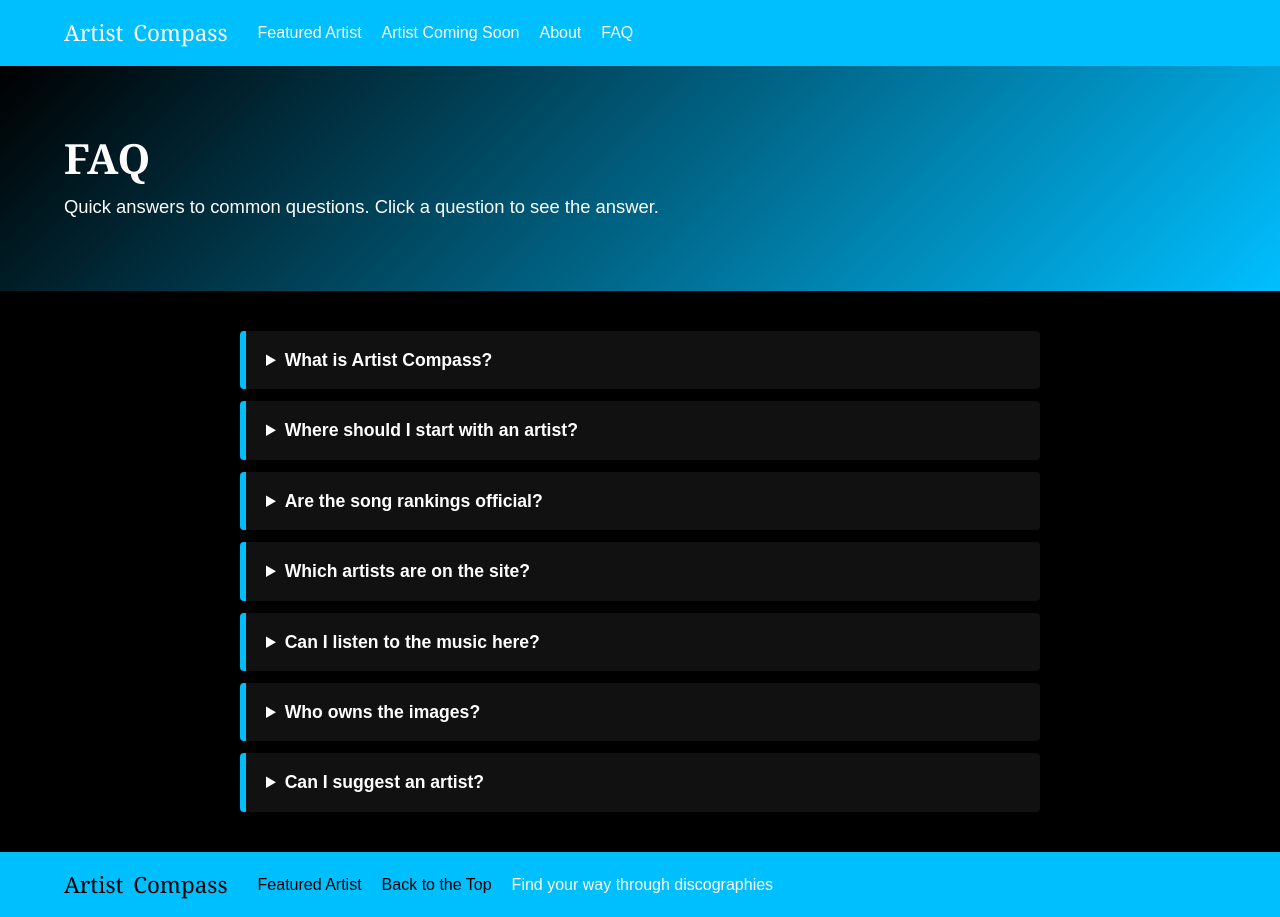
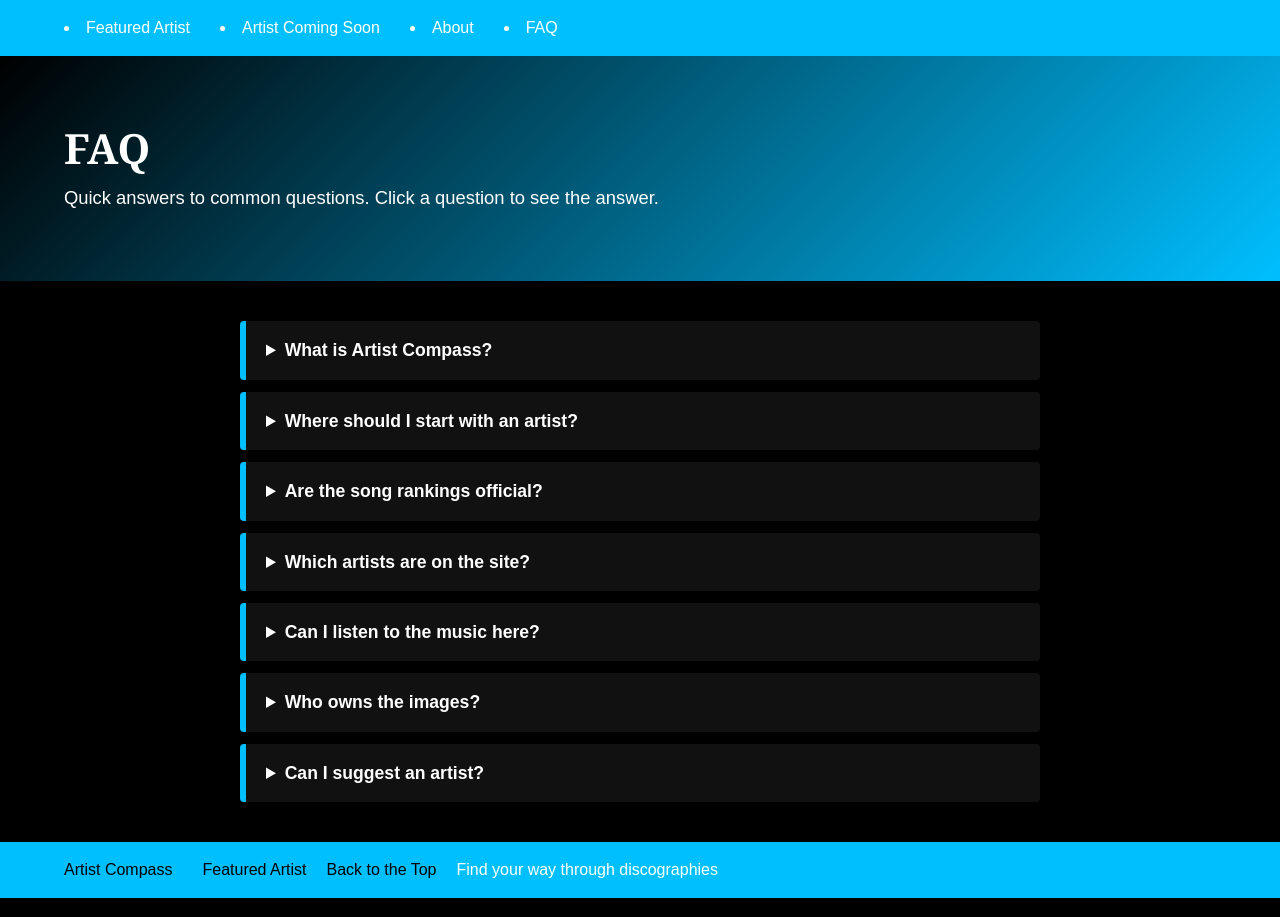
Before and after one commit to M1T610/Artistcompass.com, a plain HTML site: page faq.html in a window 1280 px wide. Drawn offline with Linux system fonts and the light colour scheme.

Commit message:
Update faq.html

```diff
--- a/faq.html
+++ b/faq.html
@@ -32,13 +32,10 @@ header a { color: white; }
   </head>
   <body>
     <header>
-      <a href="index.html" class="logo">Artist Compass</a>
-      <ul class="horizontal-list">
-          <li><a href="file:///C:/Users/user/Downloads/artist-compass.html#feat_art">Featured Artist</a></li>
-          <li><a href="file:///C:/Users/user/Downloads/coming%20soon.html">Artist Coming Soon</a></li>
-          <li><a href="file:///C:/Users/user/Downloads/about%20artist%20comp.html">About</a></li>
-          <li><a href="file:///C:/Users/user/Downloads/faq.html">FAQ</a></li>
-      </ul>
+      <li><a href="index.html">Featured Artist</a></li>
+            <li><a href="coming_soon.html">Artist Coming Soon</a></li>
+            <li><a href="about_artist_comp.html">About</a></li>
+            <li><a href="faq.html">FAQ</a></li>
     </header>
 
     <div class="page-title" id="top">
@@ -107,12 +104,11 @@ header a { color: white; }
     </div>
 
     <footer class="footer">
-      <a href="index.html" class="logo">Artist Compass</a>
-      <ul class="horizontal-list">
-        <li><a href="file:///C:/Users/user/Downloads/artist-compass.html#feat_art">Featured Artist</a></li>
-        <li><a href="#top">Back to the Top</a></li>
-        <li>Find your way through discographies</li>
-      </ul>
+       <a href="index.html" class="footer">Artist Compass</a>
+        <ul class="horizontal-list">
+            <li><a href="index.html">Featured Artist</a></li>
+            <li><a href="#top">Back to the Top</a></li>
+            <li>Find your way through discographies</li>
     </footer>
   </body>
 </html>
```
